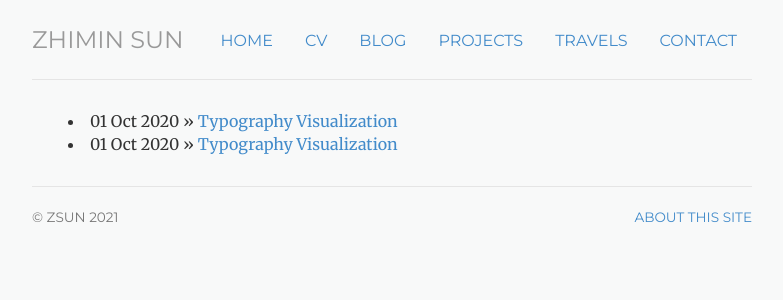
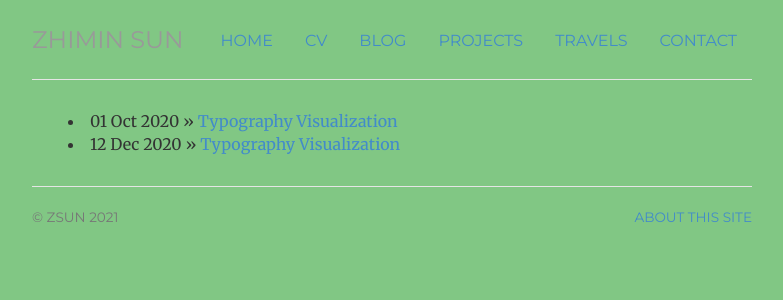
Before and after one commit to Zoe353/Zoe353.github.io, a Jekyll site: the page built from projects/index.html, in a window 1280 px wide. Shown: the top 300 px of the page, without its empty margins (248-1031 px from the left). Built offline with Jekyll 4.4.1, drawn with Linux system fonts in a browser that asks for light colours.

```diff
--- a/_includes/head.html
+++ b/_includes/head.html
@@ -12,7 +12,7 @@
 	<link href="/css/jumbotron-narrow.css" rel="stylesheet">
 	<link href="/css/style.css" rel="stylesheet">
 	<style>
-      body { background-color: #F8F9F9; }
+      body { background-color: #81C784; }
     </style>
 	<!-- 	set up MathJax on Jekyll and GitHub -->
 	<script type="text/x-mathjax-config">
--- a/_projectposts/2020-10-01-project1.md
+++ b/_projectposts/2020-12-12-project1.md
@@ -1,7 +1,7 @@
 ---
 layout: post
 title: "Typography Visualization"
-date: 2020-10-01
+date: 2020-12-12
 ---
 ##### Our Running System
 <iframe height=330 width=500 src="https://player.vimeo.com/video/486148555"  frameborder="0" allow="autoplay; fullscreen" allowfullscreen></iframe>
```
